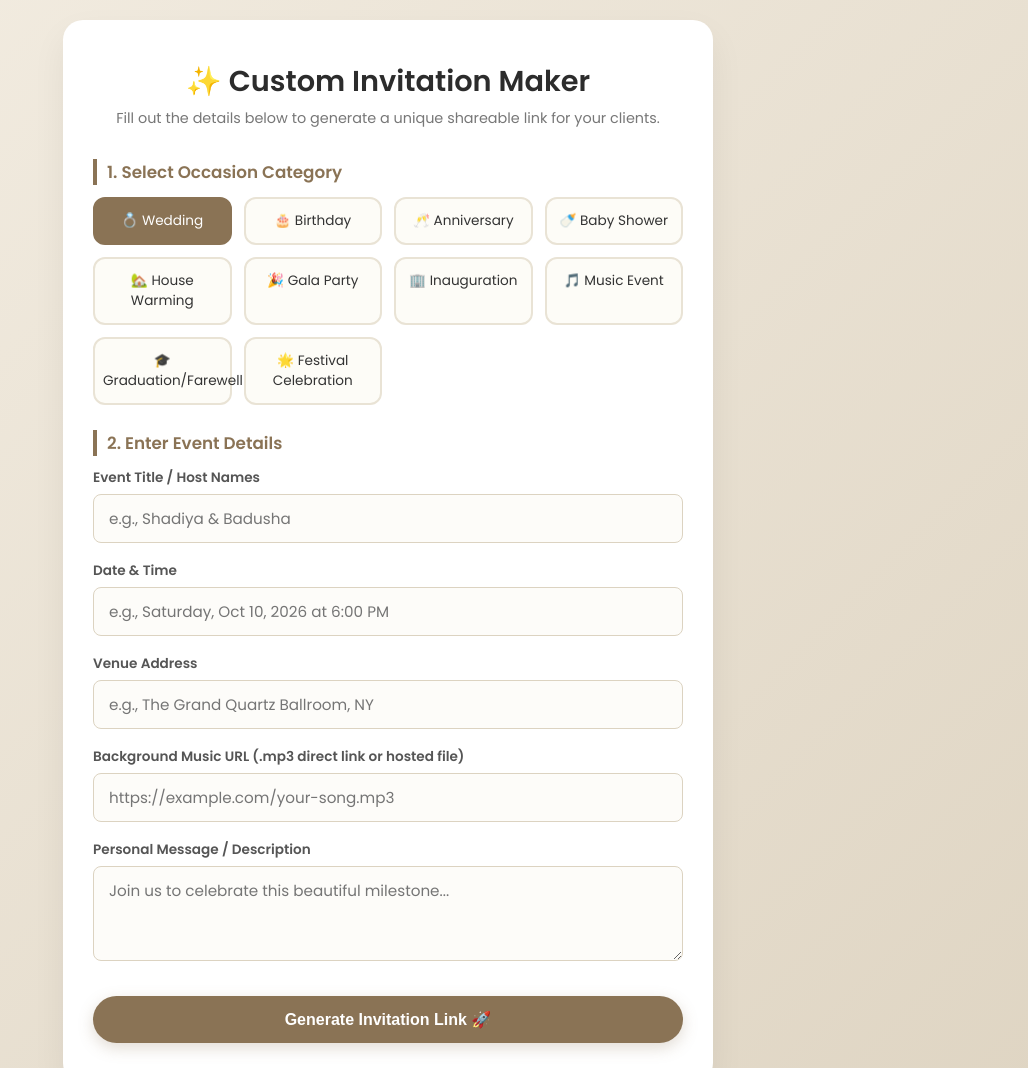
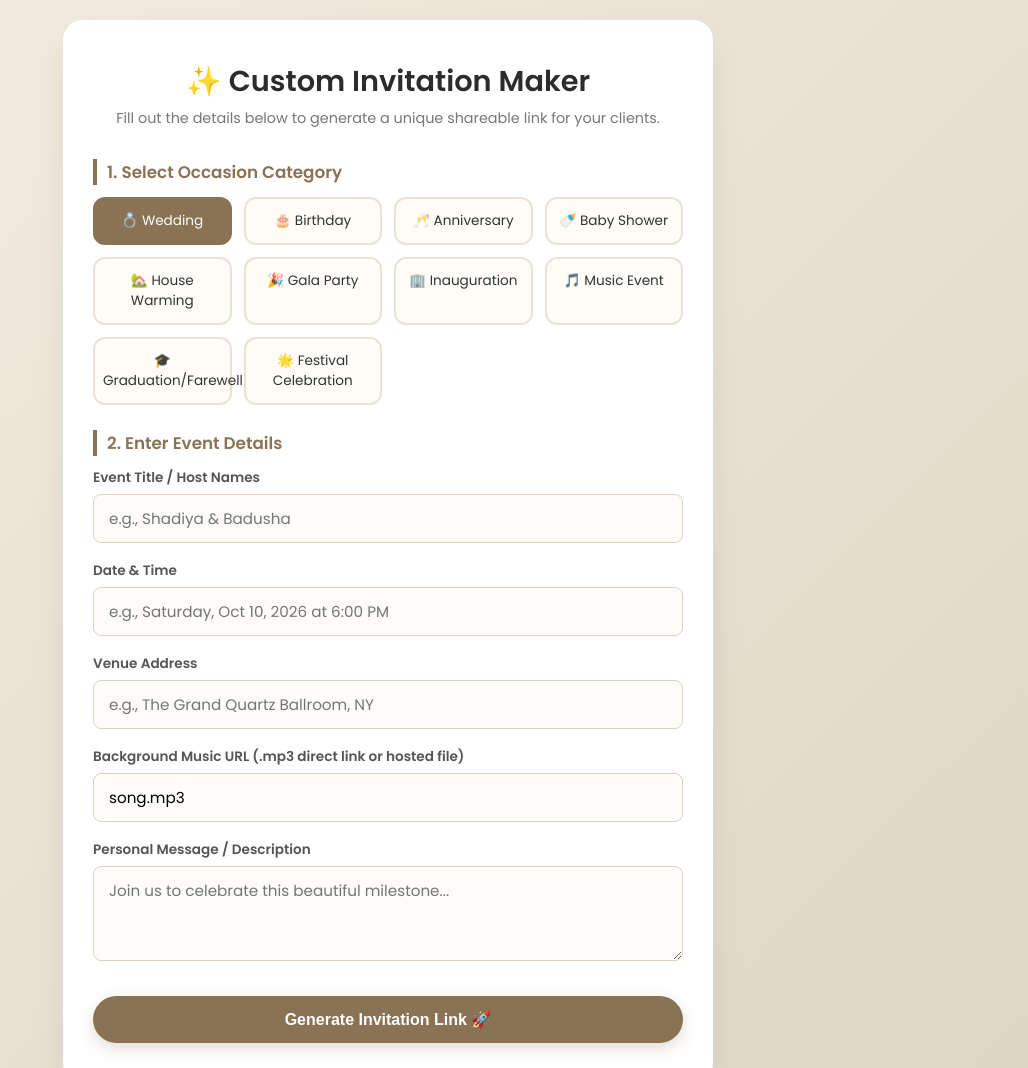
Before and after one commit to muhammedjasib/my-invitation-app, a plain HTML site: page index.html in a window 1280 px wide. Shown: the top 1068 px of the page, without its empty margins (252-1280 px from the left). Drawn offline with Linux system fonts and the light colour scheme.

Commit message:
index.html

```diff
--- a/index.html
+++ b/index.html
@@ -47,7 +47,7 @@
 
             <div class="form-group">
                 <label>Background Music URL (.mp3 direct link or hosted file)</label>
-                <input type="url" id="event-music" placeholder="https://example.com/your-song.mp3" required>
+                <input type="url" id="event-music" value="song.mp3" required>
             </div>
 
             <div class="form-group">
```
